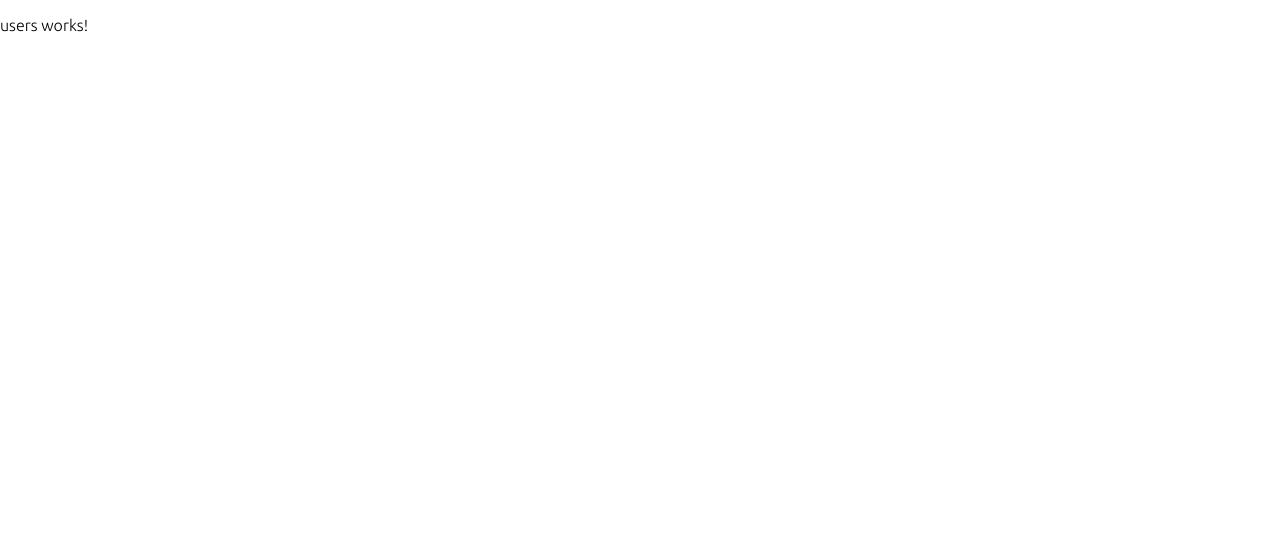
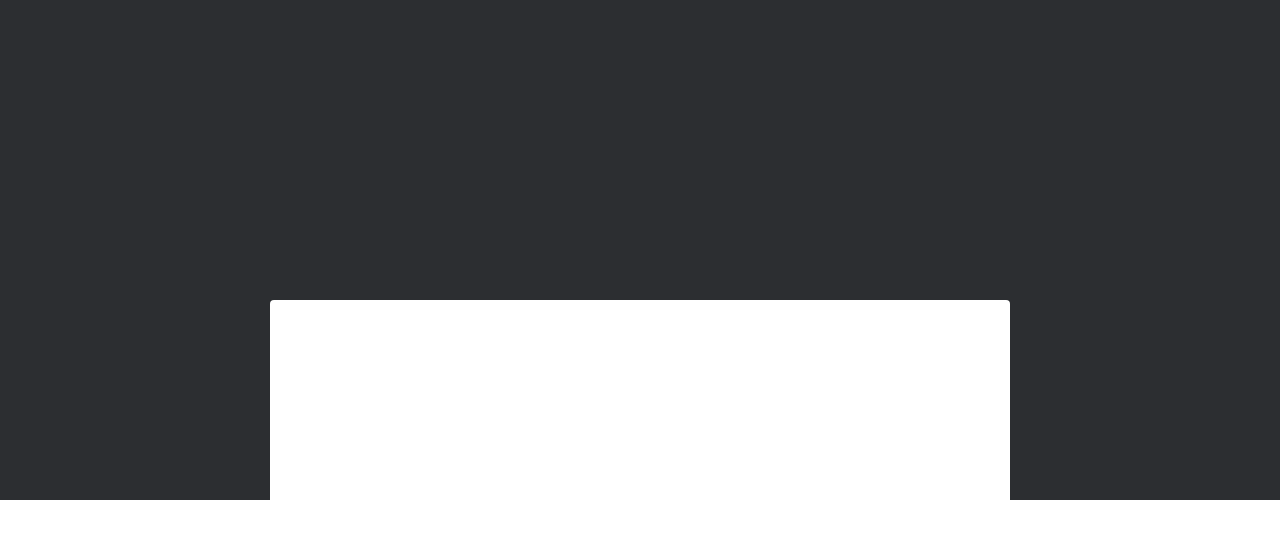
Before and after one commit to Albertomomu/angular-super-store, an Angular app: page /users in a window 1280 px wide. Shown: the top 538 px of the page. Built offline with nearby package versions, Linux system fonts and the light colour scheme.

Commit message:
feat: adding template

```diff
--- a/src/app/app.module.ts
+++ b/src/app/app.module.ts
@@ -9,6 +9,7 @@ import { AuthModule } from './core/auth/auth.module';
 import { MaterialModule } from './shared/modules/material.module';
 import { TokenInterceptor } from './core/interceptors/token.interceptor';
 import { ErrorHandlerInterceptor } from './core/interceptors/error-handler.interceptor';
+import { UsersModule } from './pages/users/users.module';
 
 @NgModule({
   declarations: [
@@ -19,7 +20,8 @@ import { ErrorHandlerInterceptor } from './core/interceptors/error-handler.inter
     AppRoutingModule,
     HttpClientModule,
     AuthModule,
-    MaterialModule
+    MaterialModule,
+    UsersModule
   ],
   providers: [
     { provide: HTTP_INTERCEPTORS, useClass: TokenInterceptor, multi: true },
--- a/src/app/pages/users/users.component.html
+++ b/src/app/pages/users/users.component.html
@@ -1 +1,7 @@
-<p>users works!</p>
+<div class="container">
+  <div class="user-container">
+    <div class="user-content">
+
+    </div>
+  </div>
+</div>
--- a/src/app/pages/users/users.component.scss
+++ b/src/app/pages/users/users.component.scss
@@ -0,0 +1,19 @@
+.container {
+  margin: 0 auto;
+  padding: 0;
+  height: 500px;
+  background-color: #2C2E31;
+  display: flex;
+  justify-content: center;
+  align-items: center;
+
+  .user-container {
+    margin-top: 500px;
+    background-color: white;
+    width: 740px;
+    height: 400px;
+    border-radius: 4px;
+  }
+
+  .user-content {}
+}
--- a/src/app/pages/users/users.component.ts
+++ b/src/app/pages/users/users.component.ts
@@ -1,4 +1,5 @@
 import { Component } from '@angular/core';
+import { UserService } from 'src/app/core/services/user.service';
 
 @Component({
   selector: 'app-users',
@@ -7,4 +8,10 @@ import { Component } from '@angular/core';
 })
 export class UsersComponent {
 
+  constructor(private userService: UserService) { }
+
+  ngOnInit(): void {
+    this.userService.getUserList()
+  }
+
 }
--- a/src/app/pages/users/users.module.ts
+++ b/src/app/pages/users/users.module.ts
@@ -12,6 +12,6 @@ import { UsersComponent } from './users.component';
   imports: [
     CommonModule,
     UsersRoutingModule
-  ]
+  ],
 })
 export class UsersModule { }
```
